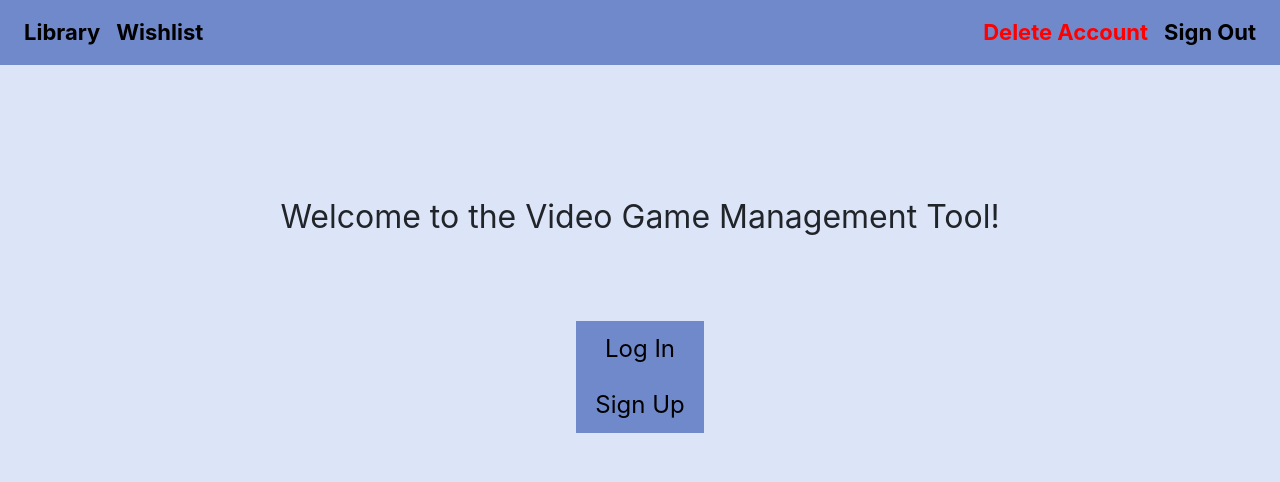
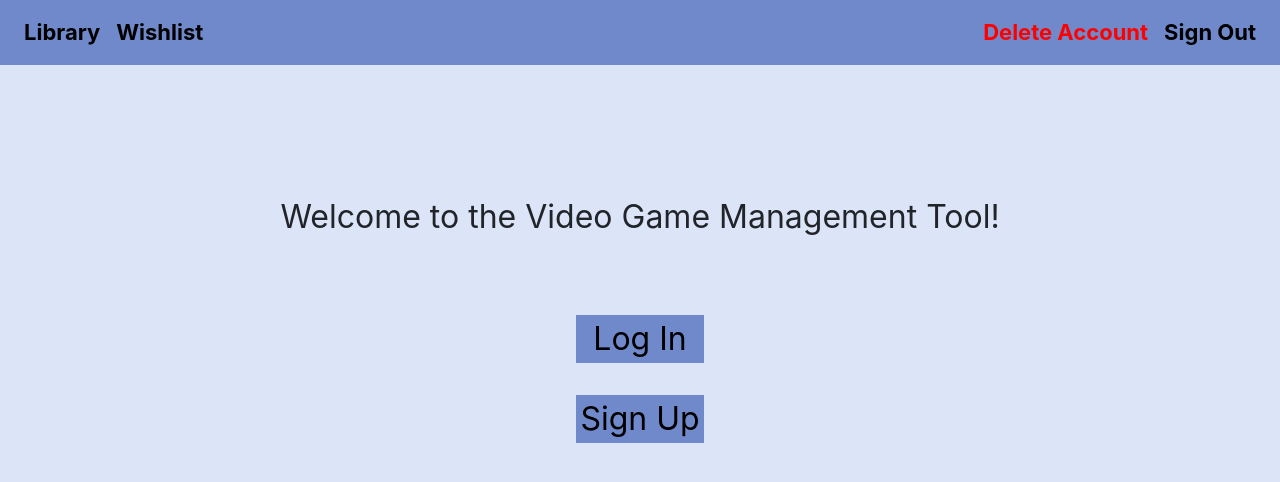
Before and after one commit to fallscameron01/Database_Project, a React (Create React App) app in the folder front-end/: page /welcome in a window 1280 px wide. Shown: the top 482 px of the page. Built offline with nearby package versions, Linux system fonts and the light colour scheme.

Commit message:
Update styling

```diff
--- a/front-end/src/components/welcome/index.css
+++ b/front-end/src/components/welcome/index.css
@@ -8,16 +8,11 @@
 }
 
 .login_button {
-    display: inline-block;
+    display: flex;
+    justify-content: center;
     text-align: center;
-    background-color: #6F89CB;
-    font-size: 150%;
-    width: 10%;
+    font-size: 200%;
     margin-top: 5%;
-}
-
-.login_button:hover {
-    background-color: #88a6f3;
 }
 
 .login_button a {
@@ -25,23 +20,22 @@
     text-decoration: none;
     color: black;
     margin: 10px;
+    margin-bottom: 0;
+    background-color: #6F89CB;
+    width: 10%;
 }
 
 .login_button a:hover {
     text-decoration: none;
     color: black;
+    background-color: #88a6f3;
 }
 
 .signup_button {
-    display: inline-block;
+    display: flex;
+    justify-content: center;
     text-align: center;
-    background-color: #6F89CB;
-    font-size: 150%;
-    width: 10%;
-}
-
-.signup_button:hover {
-    background-color: #88a6f3;
+    font-size: 200%;
 }
 
 .signup_button a {
@@ -49,9 +43,13 @@
     text-decoration: none;
     color: black;
     margin: 10px;
+    margin-top: 2.5%;
+    background-color: #6F89CB;
+    width: 10%;
 }
 
 .signup_button a:hover {
     text-decoration: none;
     color: black;
+    background-color: #88a6f3;
 }
```
